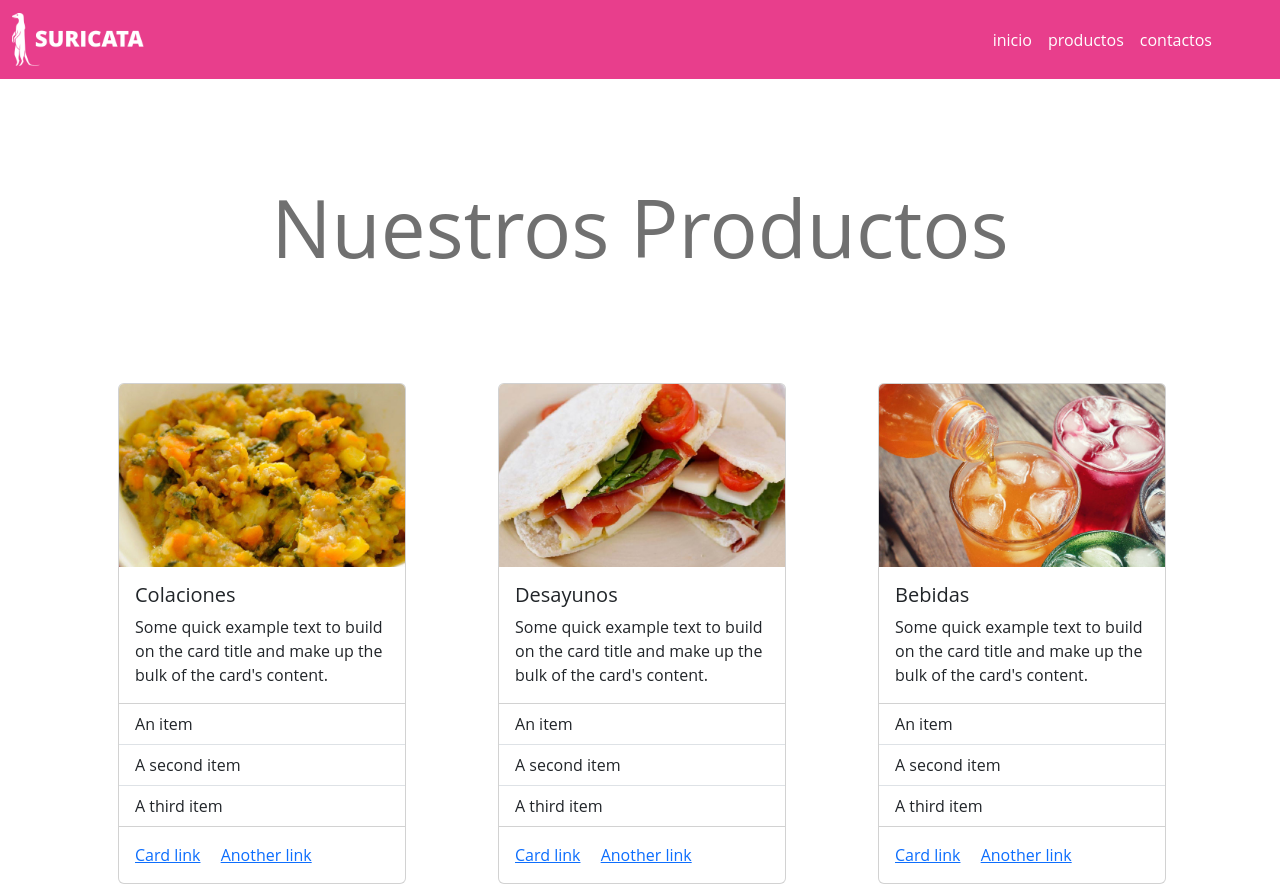
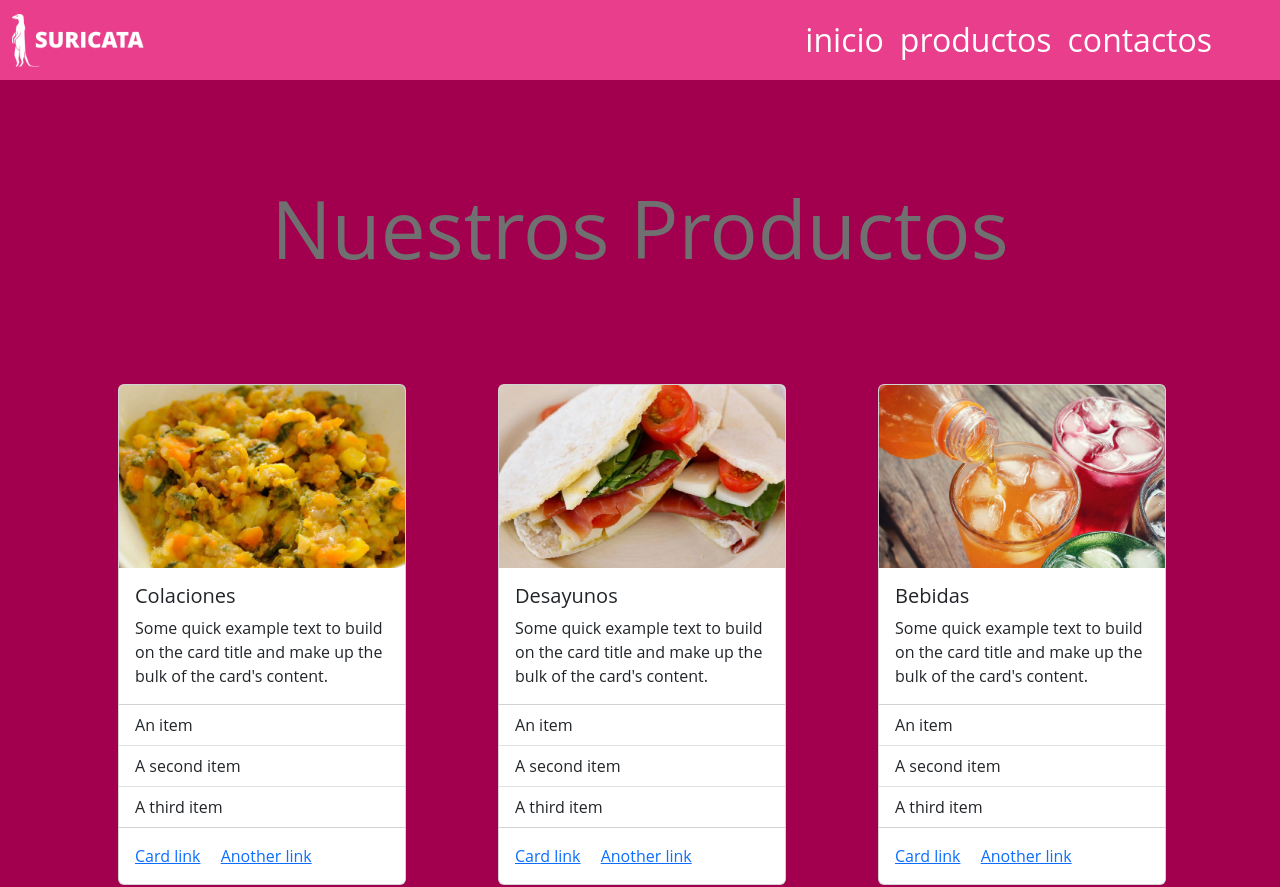
Before and after one commit to Ib3rtt1/suricata, a plain HTML site: page index.html in a window 1280 px wide. Shown: the top 887 px of the page. Drawn offline with nearby package versions, Linux system fonts and the light colour scheme.

Commit message:
agrego js

```diff
--- a/assets/css/styles.css
+++ b/assets/css/styles.css
@@ -15,12 +15,16 @@
     left: 119px;
 }
 /* header */
+.header{
+    background:#A2004F;
+}
 .headerH1{
     color: #707070 ;
     font-family:  'Open Sans', 'Helvetica Neue', sans-serif;
     font-size: 80px;
     padding: 100px 0px 100px 0px;
 }
+/* seccion2 */
 
 /* acepatmos tarjetas */
 .tarjetas{
--- a/index.html
+++ b/index.html
@@ -30,21 +30,22 @@
         <div class="collapse navbar-collapse px-5 " id="navbarNav">
           <ul class="navbar-nav ms-auto">
             <li class="nav-item">
-              <a class="nav-link active text-white" aria-current="page" href="#">inicio</a>
+              <a class="nav-link active text-white fs-2 " aria-current="page" href="#">inicio</a>
             </li>
             <li class="nav-item ">
-              <a class="nav-link text-white" href="#">productos </a>
+              <a class="nav-link text-white fs-2 " href="#">productos </a>
             </li>
             <li class="nav-item ">
-              <a class="nav-link text-white" href="#">contactos</a>
+              <a class="nav-link text-white fs-2 " href="#">contactos</a>
             </li>
           </ul>
         </div>
       </div>
     </nav>
     <!--seccion 1  -->
-    <header class="container">
-      <h1 class="text-center headerH1"> Nuestros Productos </h1>
+    <header class=" header ">
+      <div class="container">
+        <h1 class="text-center headerH1 "> Nuestros Productos </h1>
         <div class="row ">
           <div class="col-sm-4 col-12 px-5 mb-5">
                 <div class="card" style="width: 18rem;">
@@ -100,11 +101,13 @@
             </div>
           </div>
         </div>
+      </div>
     </header>
 
     <!--seccion 2  -->
-    <section class="container">
-      <div class="row">
+    <section class="py-4">
+      <div class="container">
+        <div class="row ">
           <div class="col-sm-4 col-12 px-5 mb-5">
                 <div class="card" style="width: 18rem;">
                     <img src="assets/img/verduras.jpg" class="card-img-top" alt="...">
@@ -159,6 +162,7 @@
             </div>
           </div>
         </div>
+      </div>
     </section>
     <!--seccion tarjetas  -->
     <section class="container-fluid  d-none d-sm-none d-md-inline-block tarjetas">
@@ -183,6 +187,9 @@
         <img class="footerImg " src="assets/img/logo-footer.png" alt="">
       </div>
     </footer>
+
+    <!-- scripts -->
+    <script src="https://code.jquery.com/jquery-3.6.4.min.js" integrity="sha256-oP6HI9z1XaZNBrJURtCoUT5SUnxFr8s3BzRl+cbzUq8=" crossorigin="anonymous"></script>
     <script src="https://cdn.jsdelivr.net/npm/bootstrap@5.3.0-alpha3/dist/js/bootstrap.bundle.min.js" integrity="sha384-ENjdO4Dr2bkBIFxQpeoTz1HIcje39Wm4jDKdf19U8gI4ddQ3GYNS7NTKfAdVQSZe" crossorigin="anonymous"></script>
     <script src="https://cdn.jsdelivr.net/npm/@popperjs/core@2.11.7/dist/umd/popper.min.js" integrity="sha384-zYPOMqeu1DAVkHiLqWBUTcbYfZ8osu1Nd6Z89ify25QV9guujx43ITvfi12/QExE" crossorigin="anonymous"></script>
     <script src="https://cdn.jsdelivr.net/npm/bootstrap@5.3.0-alpha3/dist/js/bootstrap.min.js" integrity="sha384-Y4oOpwW3duJdCWv5ly8SCFYWqFDsfob/3GkgExXKV4idmbt98QcxXYs9UoXAB7BZ" crossorigin="anonymous"></script>
```
Also changed, not shown: assets/js/script.js (added). Lines whose indentation alone changed are shown as unchanged.
